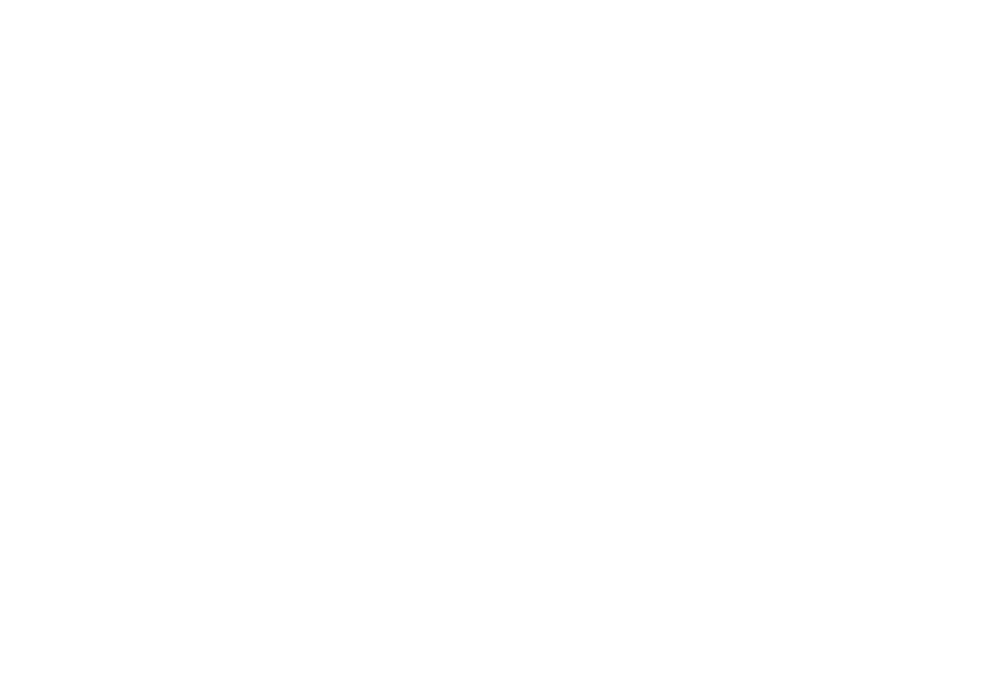
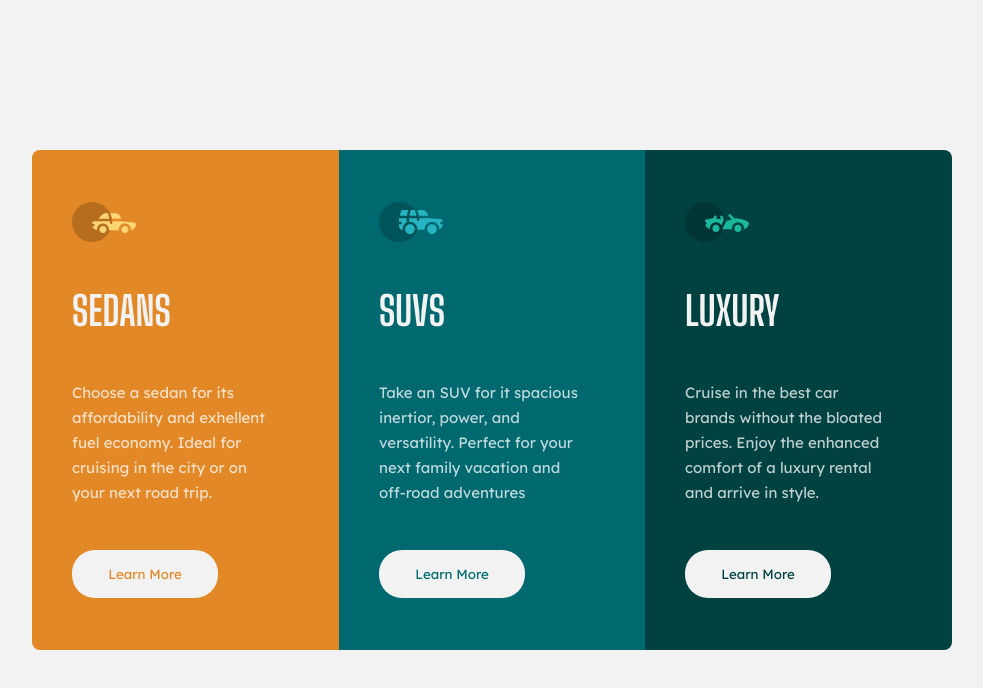
Before and after one commit to Erlend-Kodehode/HTML-CSS-Assignement-2, a plain HTML site: page index.html in a window 1280 px wide. Shown: the whole page, without its empty margins (148-1131 px from the left). Drawn offline with Linux system fonts and the light colour scheme.

Commit message:
pretty much everything

```diff
--- a/index.html
+++ b/index.html
@@ -1,13 +1,59 @@
 <!DOCTYPE html>
 <html lang="en">
   <head>
+    <link rel="preconnect" href="https://fonts.googleapis.com" />
+    <link rel="preconnect" href="https://fonts.gstatic.com" crossorigin />
+    <link
+      href="https://fonts.googleapis.com/css2?family=Big+Shoulders+Display:wght@100..900&display=swap"
+      rel="stylesheet"
+    />
+    <link
+      href="https://fonts.googleapis.com/css2?family=Lexend+Deca:wght@100..900&display=swap"
+      rel="stylesheet"
+    />
     <link rel="stylesheet" href="style.css" />
     <meta charset="UTF-8" />
     <meta name="viewport" content="width=device-width, initial-scale=1.0" />
     <title>HTML-CSS-ASSIGNMENT-2</title>
   </head>
   <body>
-    <header></header>
-    <main></main>
+    <div class="info_container">
+      <div class="sedan_container main_container">
+        <img
+          src="images/icon-sedans.svg"
+          alt="A stylized depiction of a Sedan car"
+        />
+        <h2>SEDANS</h2>
+        <p class="about_text">
+          Choose a sedan for its affordability and exhellent fuel economy. Ideal
+          for cruising in the city or on your next road trip.
+        </p>
+        <button><p>Learn More</p></button>
+      </div>
+      <div class="suv_container main_container">
+        <img
+          src="images/icon-suvs.svg"
+          alt="A stylized depiction of a SUV car"
+        />
+        <h2>SUVS</h2>
+        <p class="about_text">
+          Take an SUV for it spacious inertior, power, and versatility. Perfect
+          for your next family vacation and off-road adventures
+        </p>
+        <button><p>Learn More</p></button>
+      </div>
+      <div class="luxury_container main_container">
+        <img
+          src="images/icon-luxury.svg"
+          alt="A stylized depiction of a luxury car"
+        />
+        <h2>LUXURY</h2>
+        <p class="about_text">
+          Cruise in the best car brands without the bloated prices. Enjoy the
+          enhanced comfort of a luxury rental and arrive in style.
+        </p>
+        <button><p>Learn More</p></button>
+      </div>
+    </div>
   </body>
 </html>
--- a/style.css
+++ b/style.css
@@ -3,3 +3,76 @@
   margin: 0;
   box-sizing: border-box;
 }
+
+body {
+  background-color: hsl(0, 0%, 95%);
+  display: flex;
+  justify-content: center;
+  align-items: center;
+  height: 100vh;
+  font-size: 15px;
+  font-family: "Lexend Deca", sans-serif;
+  font-weight: 400;
+}
+
+.info_container {
+  width: 920px;
+  height: 500px;
+  border-radius: 8px;
+  overflow: hidden;
+  display: flex;
+}
+
+.main_container {
+  display: flex;
+  justify-content: center;
+  flex-direction: column;
+  padding: 40px;
+  gap: 45px;
+}
+
+.sedan_container {
+  background-color: hsl(31, 77%, 52%);
+  color: hsl(31, 77%, 52%);
+  width: 307px;
+}
+
+.suv_container {
+  background-color: hsl(184, 100%, 22%);
+  color: hsl(184, 100%, 22%);
+  width: 306px;
+}
+
+.luxury_container {
+  background-color: hsl(179, 100%, 13%);
+  color: hsl(179, 100%, 13%);
+  width: 307px;
+}
+
+h2 {
+  font-family: "Big Shoulders Display", sans-serif;
+  font-weight: 700;
+  color: hsl(0, 0%, 95%);
+  font-size: 40px;
+}
+
+button {
+  color: inherit;
+  font-family: inherit;
+  font-weight: inherit;
+  background-color: hsl(0, 0%, 95%);
+  border: none;
+  width: 146px;
+  height: 48px;
+  border-radius: 23px;
+}
+
+img {
+  width: 64px;
+  height: 40px;
+}
+.about_text {
+  color: hsla(0, 0%, 100%, 0.75);
+  width: 200px;
+  line-height: 25px;
+}
```
